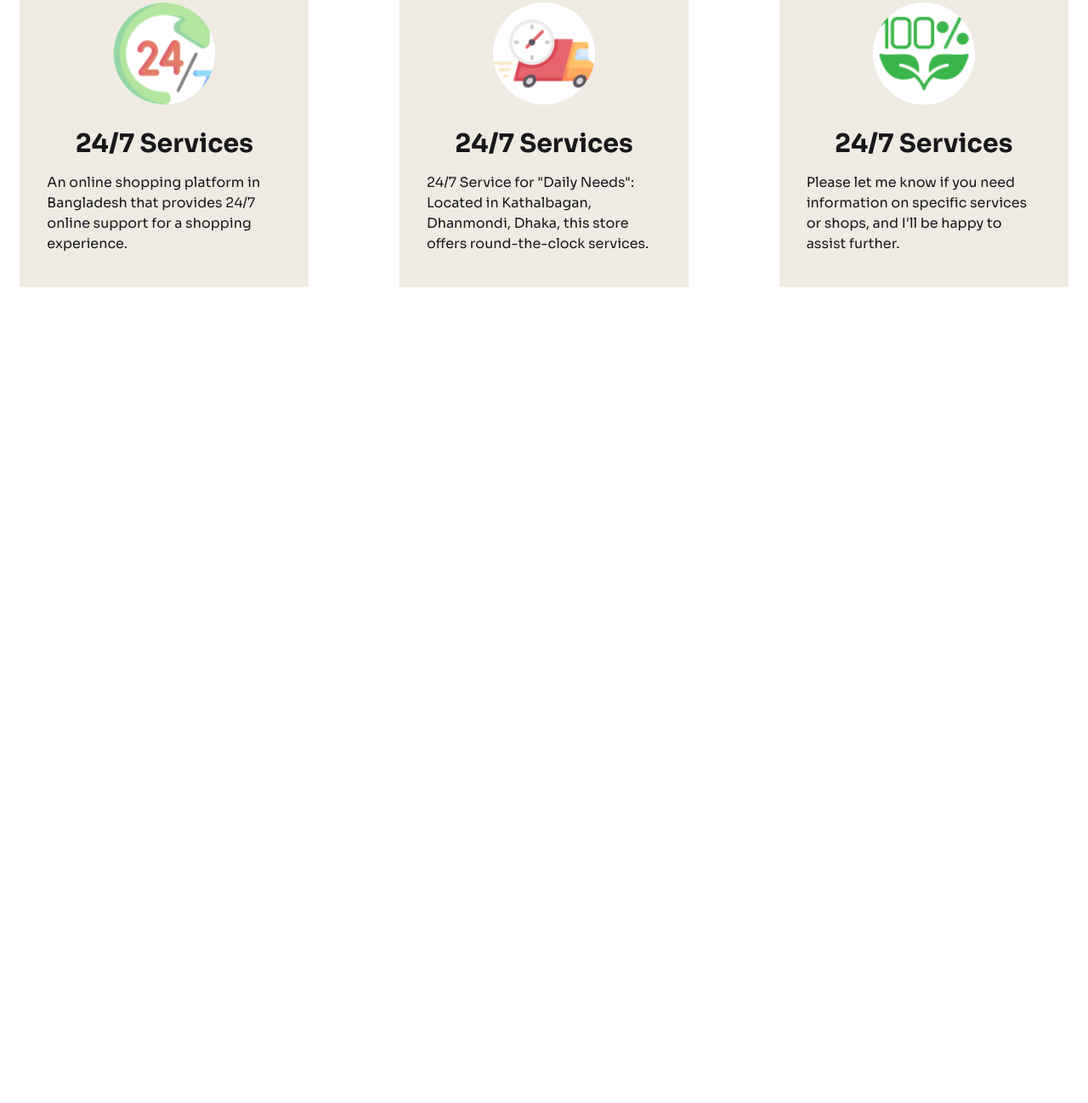
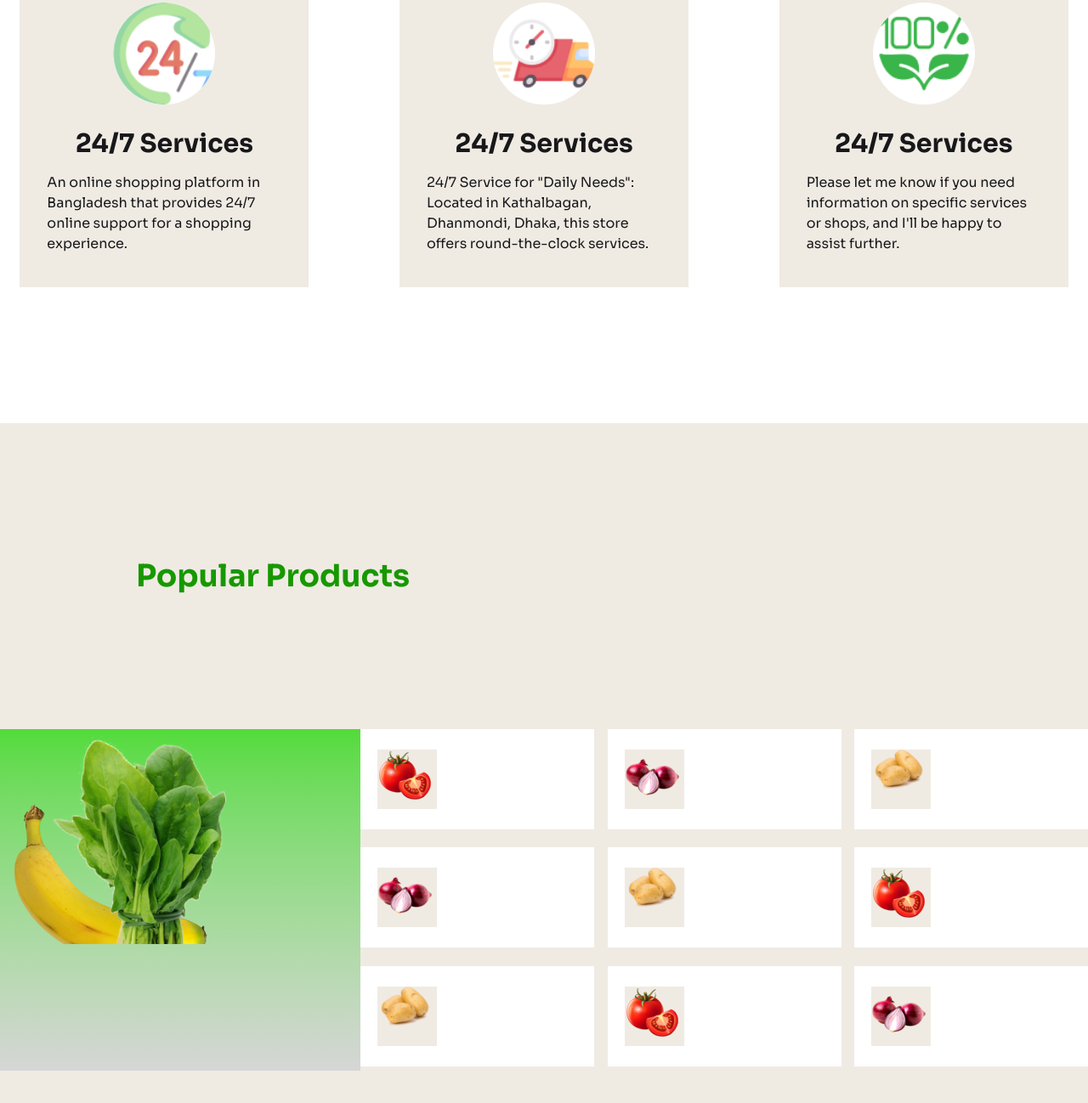
Before and after one commit to rifatabc/assignment-003, a plain HTML site: page index.html in a window 1280 px wide. Shown: the part 1227-2525 px from the top of the page at 85% size. Before the commit the page ends 1565 px from the top, so only its background shows below. Drawn offline with nearby package versions, Linux system fonts and the light colour scheme.

Commit message:
added file

```diff
--- a/index.html
+++ b/index.html
@@ -110,7 +110,85 @@
 
     <!-- service section and popular products -->
      <main>
+         <div class="w-full h-200 bg-[#EFEBE3] mt-40 ">
+            <h1 class="text-[#179800] text-4xl font-bold p-40">Popular Products</h1>
+            <div class="grid grid-flow-col ">
+                <div class="w-[424px] h-[402px]  bg-gradient-to-b from-[#53DB3A] to-[#d6d6d6] ">
+                    <img class="right-10 bottom" src="./c2-assets/vegetable-offer.png" alt="">
+                </div>
+                <div class="grid grid-cols-3 gap-4">
+                    <div class="bg-[#FFFFFF] w-[275px] h-[118px]">
+                        <div class=" w-[70px] h-[70px] bg-[#EFEBE3] mt-6 ml-5 ">
+                            <img class="justify-items-center" src="./c2-assets/b230bcfa535a3859f76204f0ff84a57f (1).png" alt="">
 
+
+                        </div>
+                        <div>
+
+                        </div>
+                    </div>
+                    <div class="bg-[#FFFFFF] w-[275px] h-[118px]">
+                        <div class=" w-[70px] h-[70px] bg-[#EFEBE3] mt-6 ml-5 ">
+                            <img class="justify-items-center" src="./c2-assets/293ce6190e6be198e35dee9f2ba0a548 (1).png" alt="">
+
+
+                        </div>
+                    </div>
+                    <div class="bg-[#FFFFFF] w-[275px] h-[118px]">
+                        <div class=" w-[70px] h-[70px] bg-[#EFEBE3] mt-6 ml-5 ">
+                            <img class="justify-items-center" src="./c2-assets/204f887393101915f23ae42046ac34f2 (1).png" alt="">
+
+
+                        </div>
+                    </div>
+                    <div class="bg-[#FFFFFF] w-[275px] h-[118px]">
+                        <div class=" w-[70px] h-[70px] bg-[#EFEBE3] mt-6 ml-5 ">
+                            <img class="justify-items-center" src="./c2-assets/293ce6190e6be198e35dee9f2ba0a548 (1).png" alt="">
+
+
+                        </div>
+
+                    </div>
+                    <div class="bg-[#FFFFFF] w-[275px] h-[118px]">
+                        <div class=" w-[70px] h-[70px] bg-[#EFEBE3] mt-6 ml-5 ">
+                            <img class="justify-items-center" src="./c2-assets/204f887393101915f23ae42046ac34f2 (1).png" alt="">
+
+
+                        </div>
+                    </div>
+                    <div class="bg-[#FFFFFF] w-[275px] h-[118px]">
+                        <div class=" w-[70px] h-[70px] bg-[#EFEBE3] mt-6 ml-5 ">
+                            <img class="justify-items-center" src="./c2-assets/b230bcfa535a3859f76204f0ff84a57f (1).png" alt="">
+
+
+                        </div>
+                    </div>
+                    <div class="bg-[#FFFFFF] w-[275px] h-[118px]">
+                        <div class=" w-[70px] h-[70px] bg-[#EFEBE3] mt-6 ml-5 ">
+                            <img class="justify-items-center" src="./c2-assets/204f887393101915f23ae42046ac34f2 (1).png" alt="">
+
+
+                        </div>
+                    </div>
+                    <div class="bg-[#FFFFFF] w-[275px] h-[118px]">
+                        <div class=" w-[70px] h-[70px] bg-[#EFEBE3] mt-6 ml-5 ">
+                            <img class="justify-items-center" src="./c2-assets/b230bcfa535a3859f76204f0ff84a57f (1).png" alt="">
+
+
+                        </div>
+                    </div>
+                    <div class="bg-[#FFFFFF] w-[275px] h-[118px]">
+                        <div class=" w-[70px] h-[70px] bg-[#EFEBE3] mt-6 ml-5 ">
+                            <img class="justify-items-center" src="./c2-assets/293ce6190e6be198e35dee9f2ba0a548 (1).png" alt="">
+
+
+                        </div>
+                    </div>
+
+
+                  </div>
+            </div>
+         </div>
      </main>
 
 
```
Also changed, not shown: c2-assets/204f887393101915f23ae42046ac34f2 (1).png (added), c2-assets/293ce6190e6be198e35dee9f2ba0a548 (1).png (added), c2-assets/b230bcfa535a3859f76204f0ff84a57f (1).png (added).
